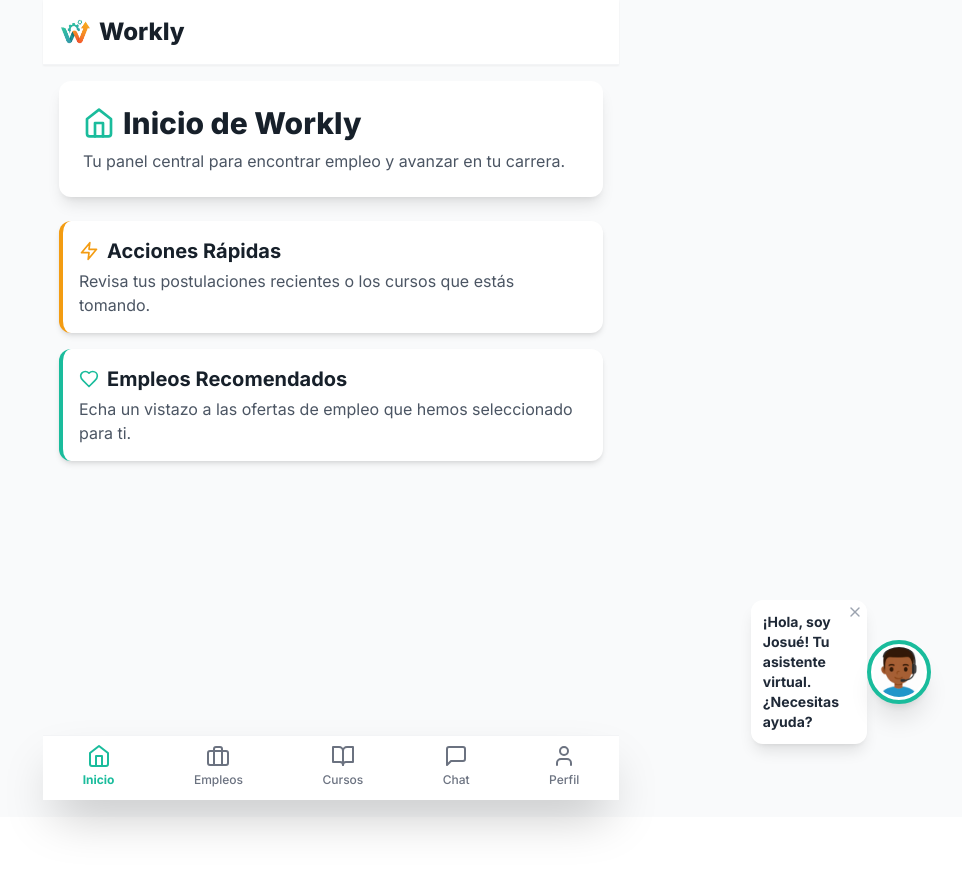
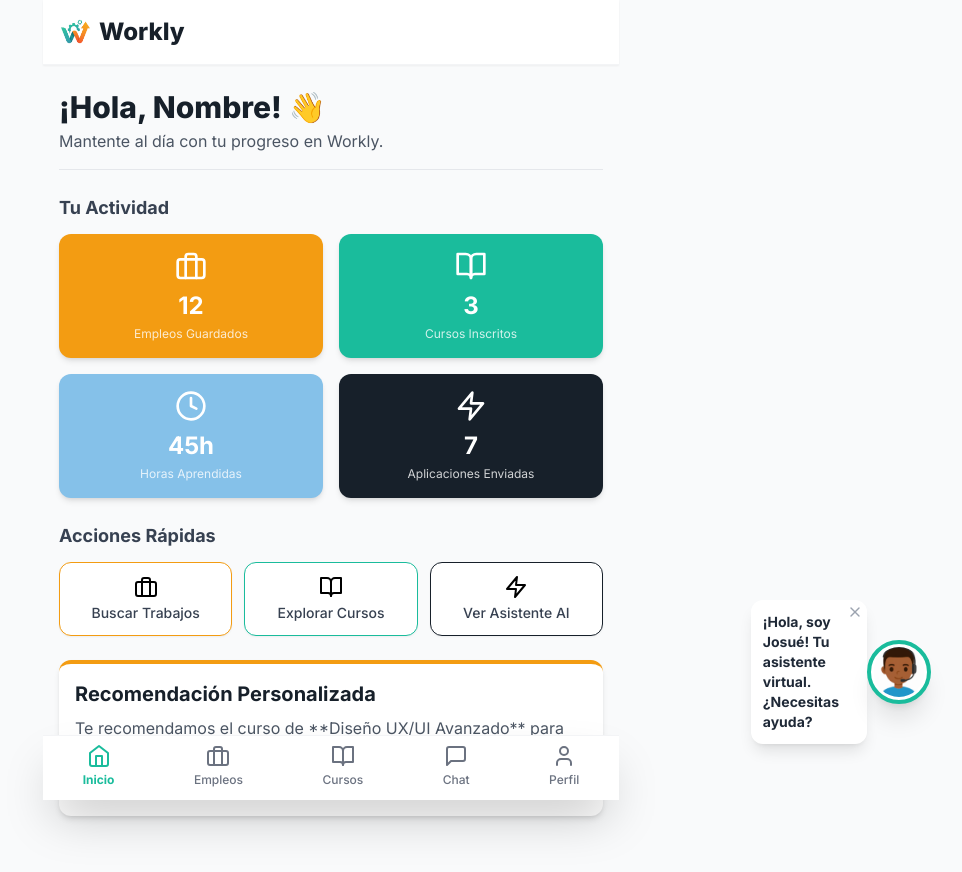
Before and after one commit to swiipw/workly-react-clean, a React (Create React App) app: page / in a window 1280 px wide. Both pictures are taken after a click on the button "Iniciar Sesión". Shown: the top 872 px of the page, without its empty margins (309-1271 px from the left). Before the commit the page ends 817 px from the top, so only its background shows below. Built offline with nearby package versions, Linux system fonts and the light colour scheme.

Commit message:
Update HomeScreen.js

```diff
--- a/src/screens/HomeScreen.js
+++ b/src/screens/HomeScreen.js
@@ -1,35 +1,75 @@
-// src/screens/HomeScreen.js
+import React from 'react';
+import { Briefcase, BookOpen, Clock, Zap } from 'lucide-react';
 
-import React from 'react';
-import { Home, Zap, Heart } from 'lucide-react';
+// Componente para una tarjeta de estadística
+const StatCard = ({ icon: Icon, title, value, color }) => (
+    <div className={`flex flex-col items-center justify-center p-4 rounded-xl shadow-md ${color} text-white transition duration-300 hover:scale-[1.03]`}>
+        <Icon className="w-8 h-8 mb-2" />
+        <p className="text-2xl font-bold">{value}</p>
+        <p className="text-xs opacity-80 mt-1">{title}</p>
+    </div>
+);
 
-const HomeScreen = () => {
+// Componente para una recomendación rápida
+const QuickLink = ({ icon: Icon, title, color }) => (
+    <div className={`flex flex-col items-center p-3 rounded-xl border ${color} bg-white shadow-sm hover:shadow-md transition cursor-pointer`}>
+        <Icon className="w-6 h-6 mb-1 text-black" />
+        <p className="text-sm font-medium text-center text-gray-700">{title}</p>
+    </div>
+);
+
+const HomeScreen = ({ user }) => {
+
+    const stats = [
+        { icon: Briefcase, title: 'Empleos Guardados', value: '12', color: 'bg-[#F39C12]' }, // Accent Orange
+        { icon: BookOpen, title: 'Cursos Inscritos', value: '3', color: 'bg-[#1ABC9C]' },      // Secondary Green
+        { icon: Clock, title: 'Horas Aprendidas', value: '45h', color: 'bg-[#85C1E9]' },        // Light Blue
+        { icon: Zap, title: 'Aplicaciones Enviadas', value: '7', color: 'bg-[#17202A]' },        // Primary Dark
+    ];
+
+    const quickActions = [
+        { icon: Briefcase, title: 'Buscar Trabajos', color: 'border-[#F39C12] hover:border-2' },
+        { icon: BookOpen, title: 'Explorar Cursos', color: 'border-[#1ABC9C] hover:border-2' },
+        { icon: Zap, title: 'Ver Asistente AI', color: 'border-[#17202A] hover:border-2' },
+    ];
+
     return (
         <div className="p-4 space-y-6">
-      <header className="bg-white p-6 rounded-xl shadow-lg">
-        <h1 className="text-3xl font-extrabold text-[#17202A] flex items-center">
-          <Home className="w-8 h-8 mr-2 text-[#1ABC9C]" />
-          Inicio de Workly
-        </h1>
-        <p className="text-gray-600 mt-2">Tu panel central para encontrar empleo y avanzar en tu carrera.</p>
+
+            {/* SALUDO DINÁMICO */}
+            <header className="pt-2 pb-4 border-b border-gray-200">
+                {/* Aquí se usa el nombre que viene del Login */}
+                <h2 className="text-3xl font-extrabold text-[#17202A]">¡Hola, {user.name}! 👋</h2>
+                <p className="text-gray-600 mt-1">Mantente al día con tu progreso en Workly.</p>
             </header>
 
-      <section className="space-y-4">
-        <div className="bg-white p-4 rounded-xl shadow-md border-l-4 border-[#F39C12]">
-          <h2 className="text-xl font-bold text-[#17202A] flex items-center mb-1">
-            <Zap className="w-5 h-5 mr-2 text-[#F39C12]" />
-            Acciones Rápidas
-          </h2>
-          <p className="text-gray-600">Revisa tus postulaciones recientes o los cursos que estás tomando.</p>
+            {/* SECCIÓN DE ESTADÍSTICAS */}
+            <section>
+                <h3 className="text-lg font-bold text-gray-700 mb-3">Tu Actividad</h3>
+                <div className="grid grid-cols-2 gap-4">
+                    {stats.map((stat, index) => (
+                        <StatCard key={index} {...stat} />
+                    ))}
                 </div>
+            </section>
 
-        <div className="bg-white p-4 rounded-xl shadow-md border-l-4 border-[#1ABC9C]">
-          <h2 className="text-xl font-bold text-[#17202A] flex items-center mb-1">
-            <Heart className="w-5 h-5 mr-2 text-[#1ABC9C]" />
-            Empleos Recomendados
-          </h2>
-          <p className="text-gray-600">Echa un vistazo a las ofertas de empleo que hemos seleccionado para ti.</p>
+            {/* SECCIÓN DE ACCIONES RÁPIDAS */}
+            <section>
+                <h3 className="text-lg font-bold text-gray-700 mb-3">Acciones Rápidas</h3>
+                <div className="grid grid-cols-3 gap-3">
+                    {quickActions.map((action, index) => (
+                        <QuickLink key={index} {...action} />
+                    ))}
                 </div>
+            </section>
+
+            {/* SECCIÓN DE CONTENIDO RECOMENDADO (Placeholder) */}
+            <section className="bg-white p-4 rounded-xl shadow-md border-t-4 border-[#F39C12]">
+                <h3 className="text-xl font-bold text-[#17202A] mb-2">Recomendación Personalizada</h3>
+                <p className="text-gray-600">Te recomendamos el curso de **Diseño UX/UI Avanzado** para mejorar tus oportunidades en empleos remotos.</p>
+                <button className="mt-3 text-[#1ABC9C] font-semibold flex items-center">
+                    Ver Curso <BookOpen className="w-4 h-4 ml-1" />
+                </button>
             </section>
         </div>
     );
```
Lines whose indentation alone changed are shown as unchanged.
